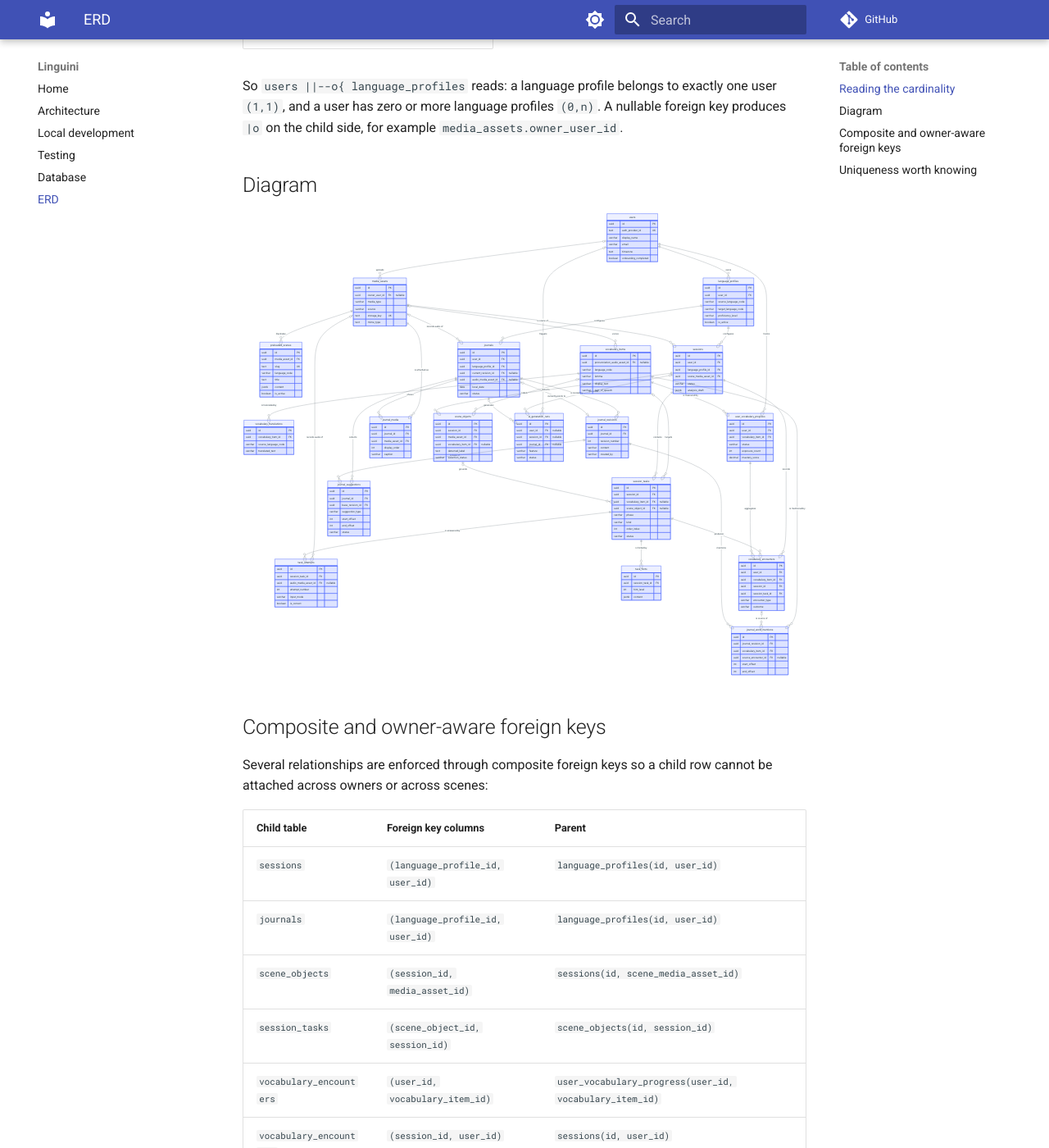
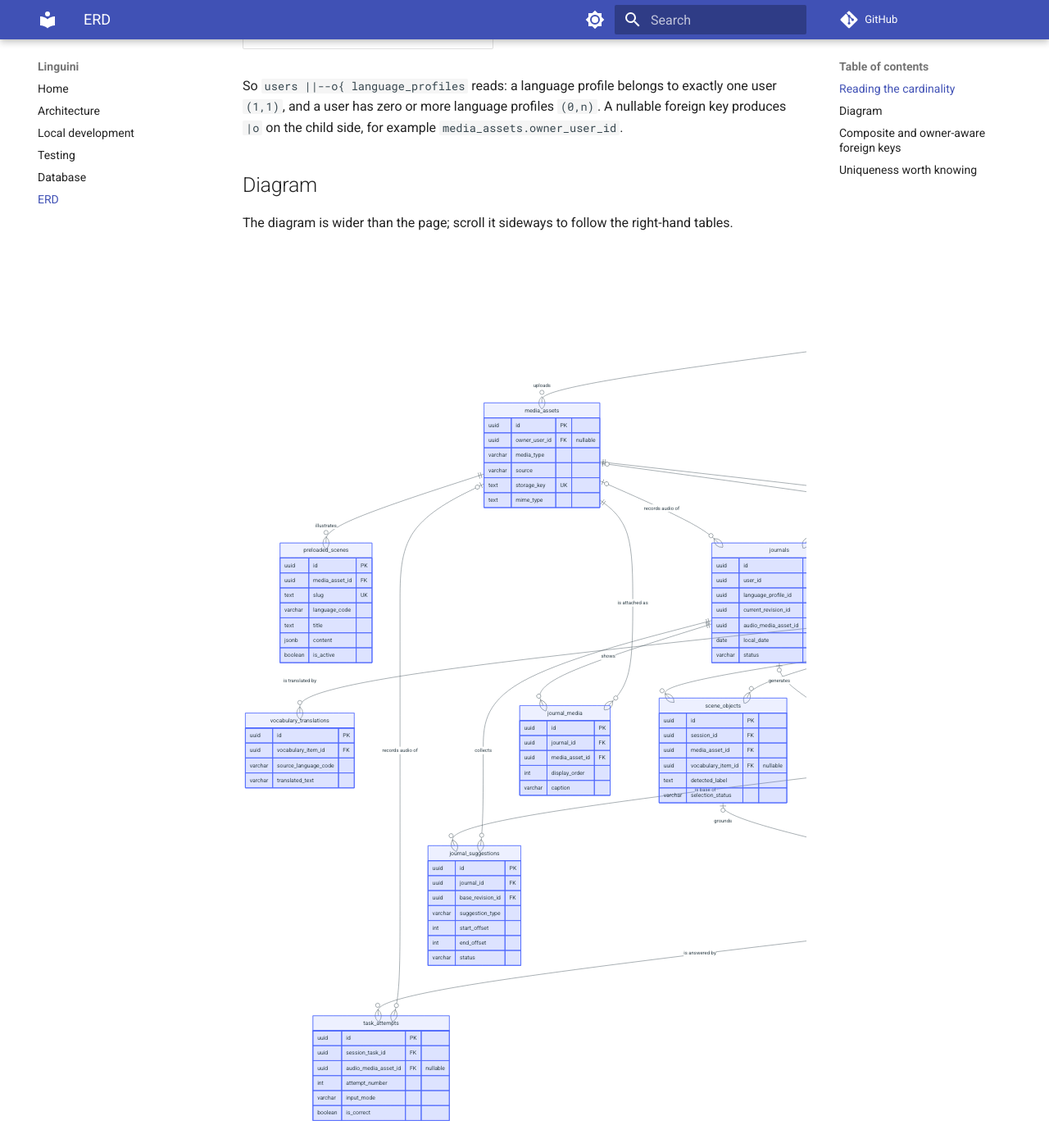
Before and after one commit to CS3216-A3-G7/linguini, an MkDocs documentation site: the page built from docs/erd.md, in a window 1280 px wide and 1400 px high, scrolled down 583 px. Shown: the whole window at 82% size. Built offline with MkDocs 1.6.1 and Material for MkDocs 9.7.7, drawn with Linux system fonts in a browser that asks for light colours; comment, search, counter and statistics services are not loaded.

Commit message:
docs: render the ERD wide enough to read
Co-Authored-By: Devin AI <158243242+devin-ai-integration[bot]@users.noreply.github.com>

````diff
--- a/docs/erd.md
+++ b/docs/erd.md
@@ -22,6 +22,11 @@ nullable foreign key produces `|o` on the child side, for example
 `media_assets.owner_user_id`.
 
 ## Diagram
+
+The diagram is wider than the page; scroll it sideways to follow the right-hand
+tables.
+
+<div class="erd-scroll" markdown>
 
 ```mermaid
 erDiagram
@@ -224,6 +229,8 @@ erDiagram
     journal_revisions ||--o{ journal_word_mentions : mentions
 ```
 
+</div>
+
 ## Composite and owner-aware foreign keys
 
 Several relationships are enforced through composite foreign keys so a child row
--- /dev/null
+++ b/docs/stylesheets/extra.css
@@ -0,0 +1,11 @@
+/* Material renders Mermaid diagrams inside a closed shadow root, so the SVG
+   itself cannot be restyled from here; it scales to its host element instead.
+   Widening the host makes the large ERD legible, and the wrapper scrolls. */
+.erd-scroll {
+  overflow-x: auto;
+}
+
+.erd-scroll .mermaid {
+  width: 1500px;
+  max-width: none;
+}
--- a/mkdocs.yml
+++ b/mkdocs.yml
@@ -20,8 +20,12 @@ theme:
         icon: material/brightness-4
         name: Switch to light mode
 
+extra_css:
+  - stylesheets/extra.css
+
 markdown_extensions:
   - admonition
+  - md_in_html
   - pymdownx.details
   - pymdownx.superfences:
       custom_fences:
````
